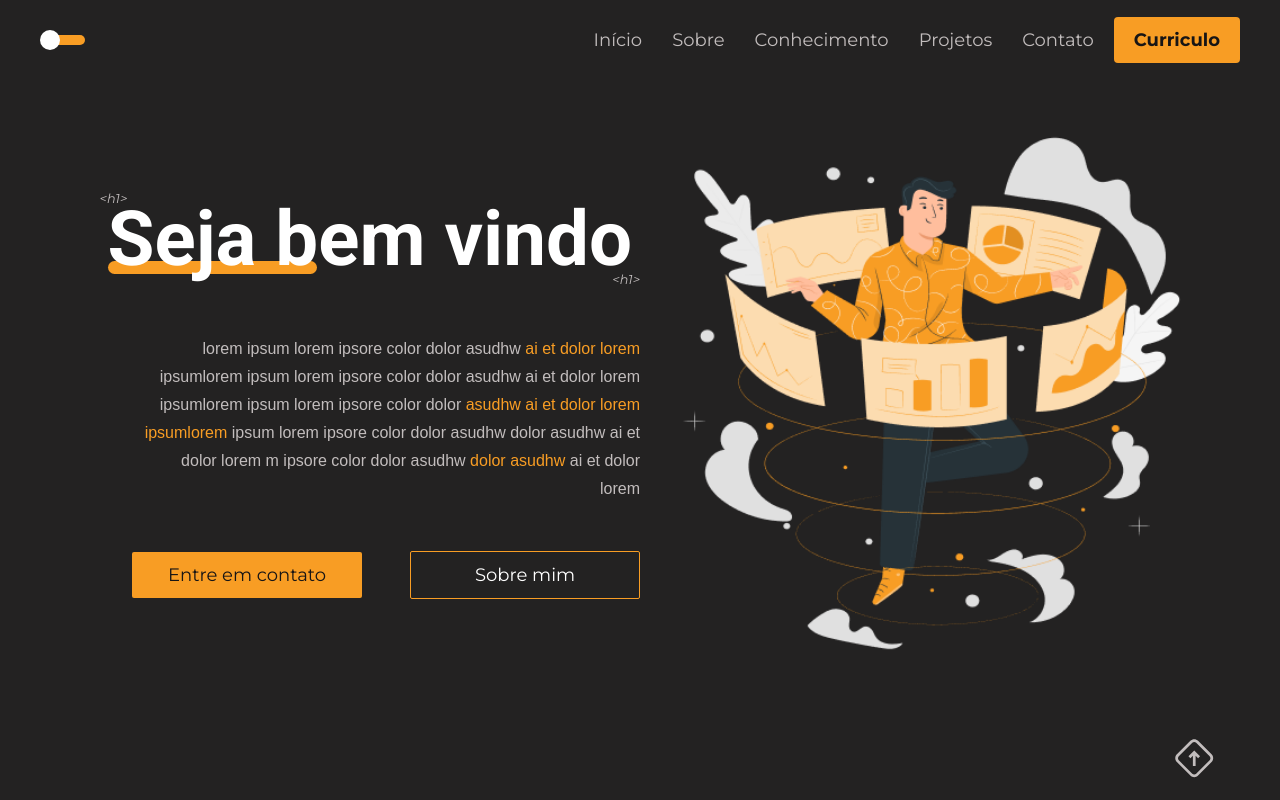
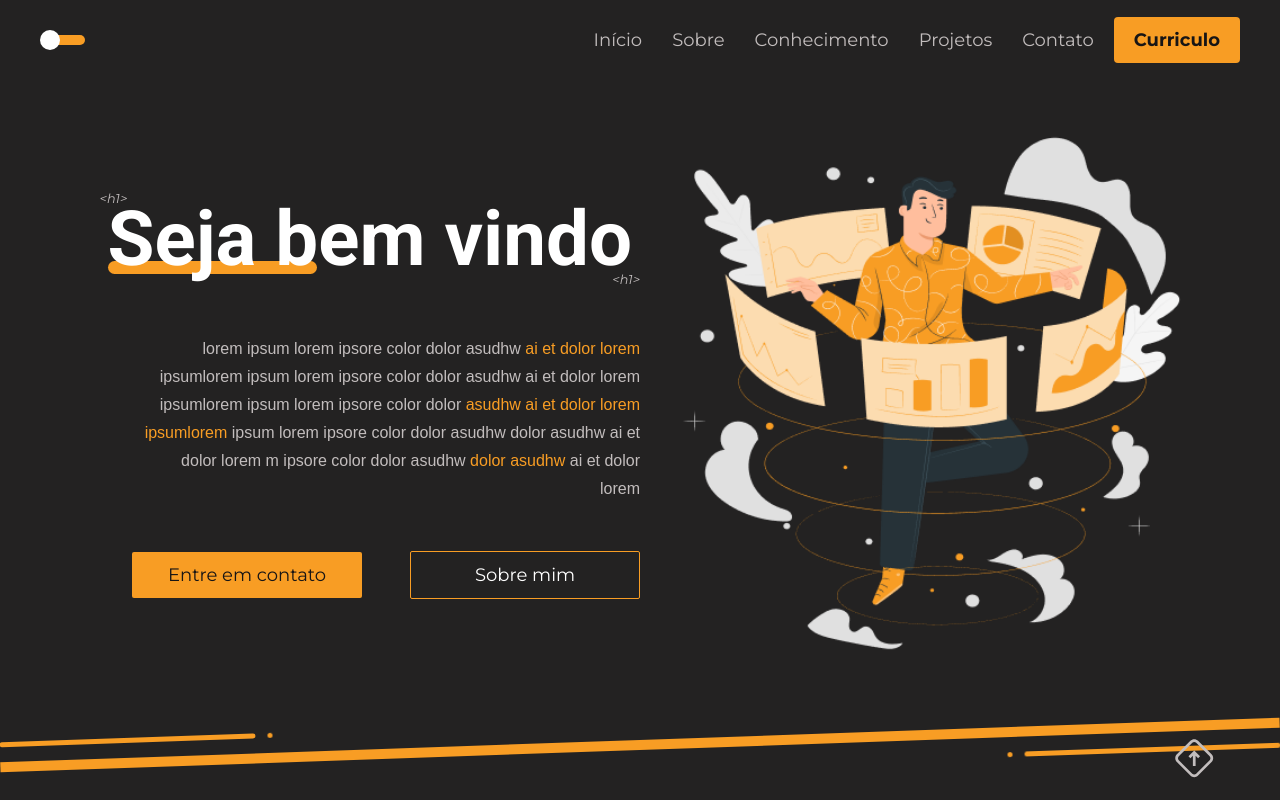
Before and after one commit to EduardooPV/portfolio, a Next.js app: page / in a window 1280 px wide. Built offline with nearby package versions, Linux system fonts and the light colour scheme.

Commit message:
Feat: create diviser component

```diff
--- /dev/null
+++ b/src/components/Diviser/index.tsx
@@ -0,0 +1,13 @@
+import React from 'react';
+import { Container } from './styles'
+
+export function Diviser() {
+  return (
+    <Container>
+      <div>
+        <span></span>
+        <span></span>
+      </div>
+    </Container>
+  )
+}
--- /dev/null
+++ b/src/components/Diviser/styles.ts
@@ -0,0 +1,118 @@
+import styled from "styled-components";
+import c from '../../styles/pallete.json'
+
+export const Container = styled.div`
+  height: 70px;
+
+  display: flex;
+  align-items: center;
+
+  overflow: hidden;
+
+  div {
+    width: 100vw;
+    height: 6px;
+
+    position: relative;
+    background: ${c.primary300};
+
+    transform: rotate(-4deg);
+
+    @media (min-width: 768px) {
+      height: 10px;
+      transform: rotate(-2deg);
+    }
+
+    span:first-child {
+      position: absolute;
+      top: -20px;
+      left: 0;
+
+      height: 3px;
+      width: 20%;
+
+      border-radius: 100px;
+      background: ${c.primary300};
+
+      @media (min-width: 768px) {
+        height: 5px;
+      }
+
+      &:after {
+        content: "";
+        display: block;
+
+        position: absolute;
+        right: -15px;
+
+        width: 3px;
+        height: 3px;
+        border-radius: 50%;
+        background: ${c.primary300};
+
+        animation: spinnerLeft 1s alternate ease-out infinite;
+
+        @keyframes spinnerLeft {
+          from {
+            transform: translateX(-5px);
+          }
+          to {
+            transform: translateX(5px);
+          }
+        }
+
+        @media (min-width: 768px) {
+          width: 5px;
+          height: 5px;
+        }
+      }
+    }
+
+    span:last-child {
+      content: "";
+      display: block;
+      position: absolute;
+      bottom: -20px;
+      right: 0;
+
+      height: 3px;
+      width: 20%;
+
+      border-radius: 100px;
+      background: ${c.primary300};
+
+      @media (min-width: 768px) {
+        height: 5px;
+      }
+
+      &:after {
+        content: "";
+        display: block;
+
+        position: absolute;
+        left: -15px;
+
+        width: 3px;
+        height: 3px;
+        border-radius: 50%;
+        background: ${c.primary300};
+
+        animation: spinnerRight 1s alternate ease-out infinite;
+
+        @keyframes spinnerRight {
+          from {
+            transform: translateX(5px);
+          }
+          to {
+            transform: translateX(-5px);
+          }
+        }
+
+        @media (min-width: 768px) {
+          width: 5px;
+          height: 5px;
+        }
+      }
+    }
+  }
+  `
--- a/src/components/Hero/styles.ts
+++ b/src/components/Hero/styles.ts
@@ -6,6 +6,8 @@ export const BackHome = styled.div`
   position: fixed;
   right: 5%;
   bottom: 1rem;
+
+  z-index: 2;
 
   &:hover {
     animation: toping 0.2s alternate infinite;
--- a/src/pages/index.tsx
+++ b/src/pages/index.tsx
@@ -7,6 +7,7 @@ import React from "react";
 import { ThemeProvider } from "styled-components";
 import { WidthProvider } from "../utils/useWidth";
 import usePersistedState from '../utils/usePersistedState'
+import { Diviser } from "../components/Diviser";
 
 export default function Home() {
   const [theme, setTheme] = usePersistedState('theme', combineTheme(dark));
@@ -21,6 +22,9 @@ export default function Home() {
         <GlobalStyle />
         <Navbar toggleTheme={toggleTheme} theme={theme}/>
         <Hero />
+
+        <Diviser />
+
       </WidthProvider>
     </ThemeProvider>
   )
```
